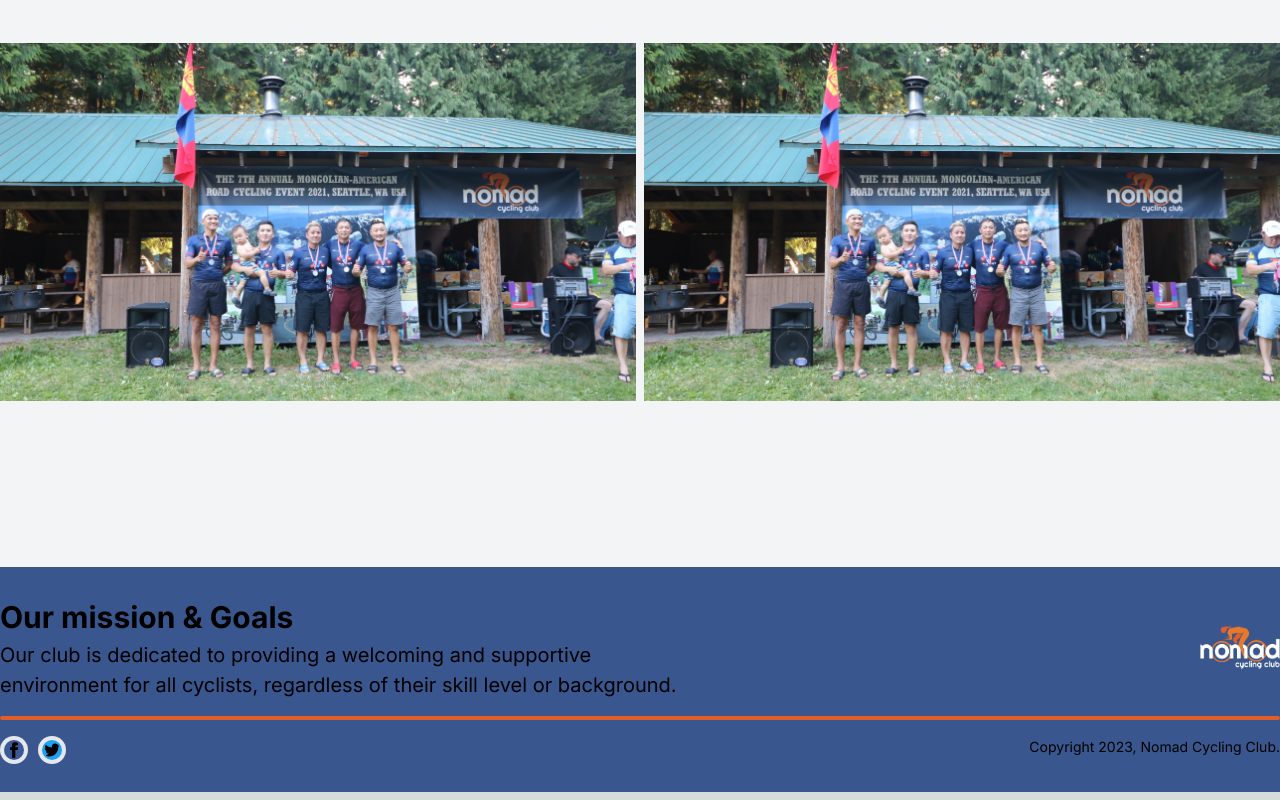
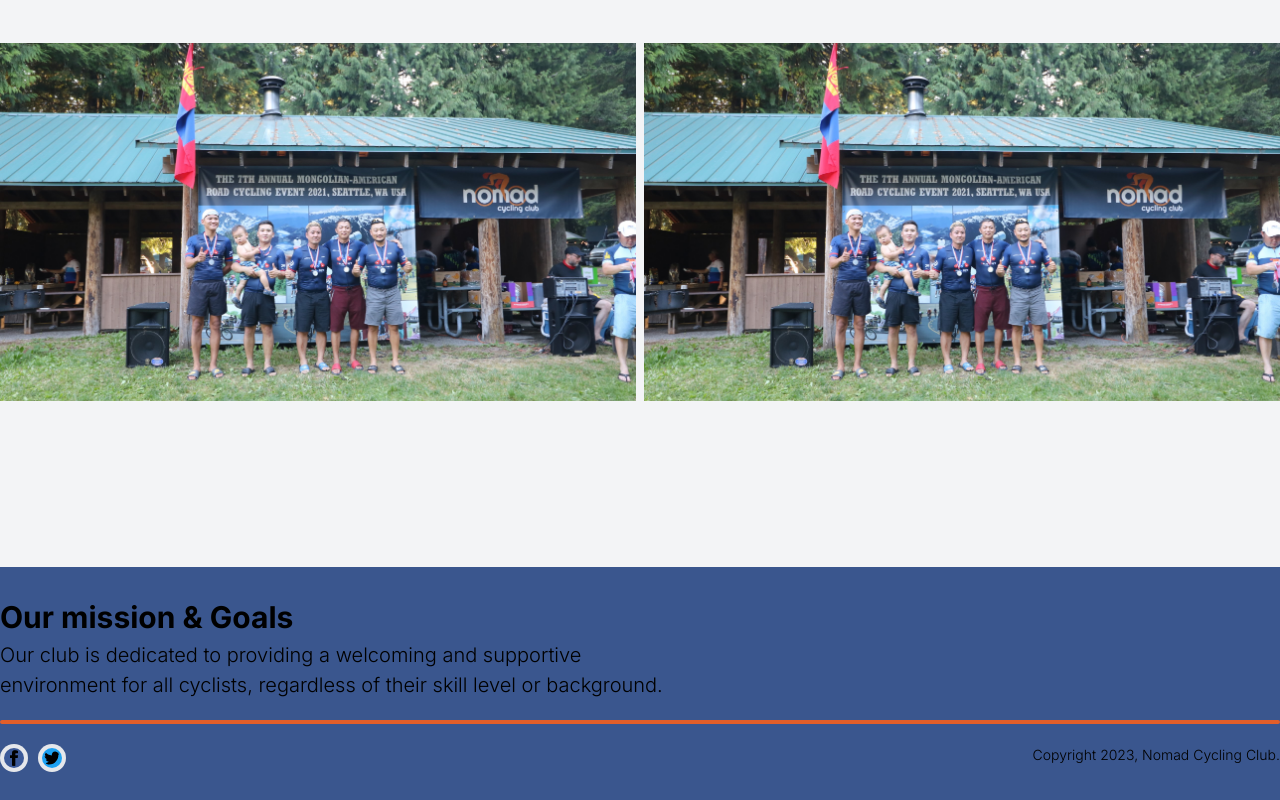
Before and after one commit to Mambatukaa/nomad-cycling-club, a Next.js app: page / in a window 1280 px wide. Shown: the part 2107-2907 px from the top of the page. Built offline with nearby package versions, Linux system fonts and the light colour scheme.

Commit message:
reduce the text's weight and remove logo

```diff
--- a/src/components/Footer.tsx
+++ b/src/components/Footer.tsx
@@ -8,23 +8,16 @@ const Footer: React.FC = () => {
           <div className="flex-col">
             <h1 className="text-3xl font-bold">Our mission & Goals</h1>
 
-            <p className="text-xl md:w-[700px]">
+            <p className="text-xl md:w-[700px] font-light">
               Our club is dedicated to providing a welcoming and supportive
               environment for all cyclists, regardless of their skill level or
               background.
             </p>
           </div>
 
-          <Image
-            src="/assets/images/logo.png"
-            width={80}
-            height={80}
-            alt="logo"
-            className="hidden md:block"
-          />
         </div>
 
-        <hr className="my-4 h-1 w-full rounded border-0 bg-orange-primary" />
+        <hr className="my-5 h-1 w-full rounded border-0 bg-orange-primary" />
 
         <div className="container flex justify-between">
           <div
@@ -64,7 +57,7 @@ const Footer: React.FC = () => {
             </a>
           </div>
 
-          <p className="text-sm">Copyright 2023, Nomad Cycling Club.</p>
+          <p className="text-sm font-light">Copyright 2023, Nomad Cycling Club.</p>
         </div>
       </div>
     </div>
```
